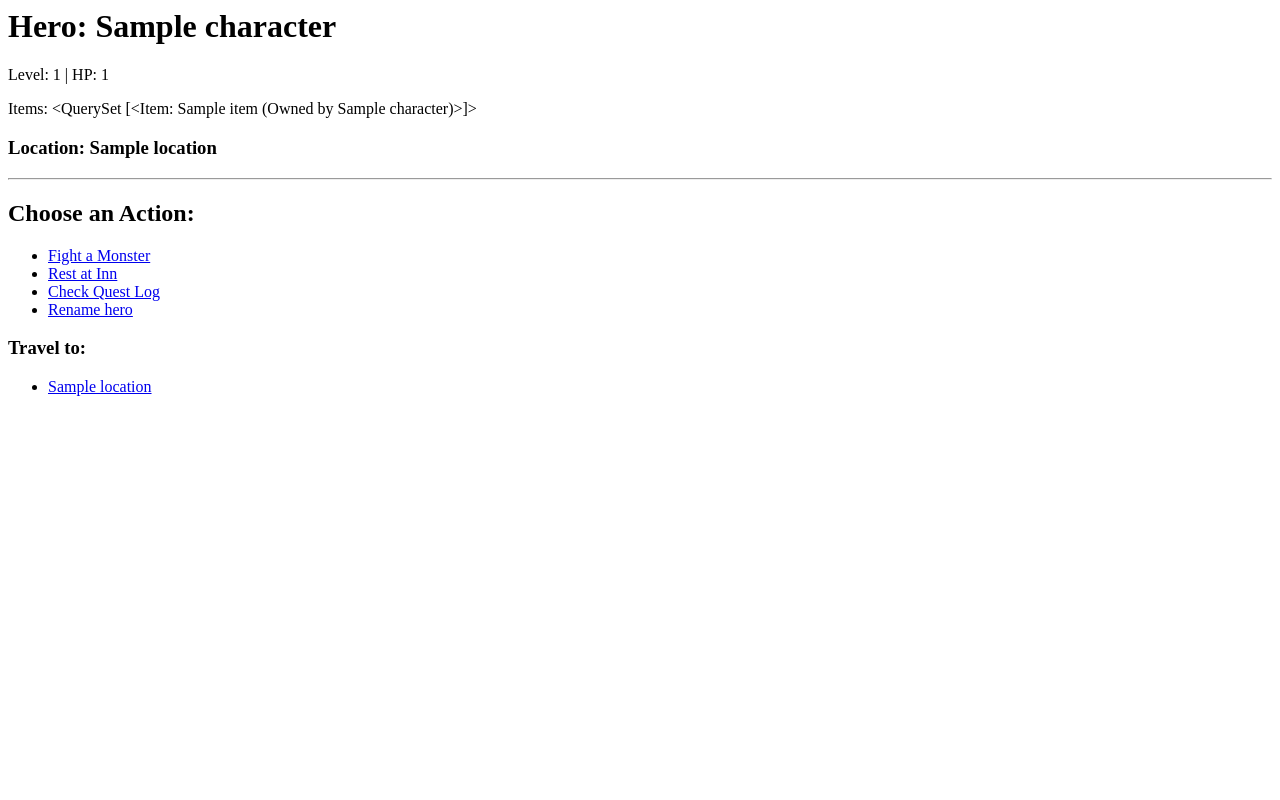
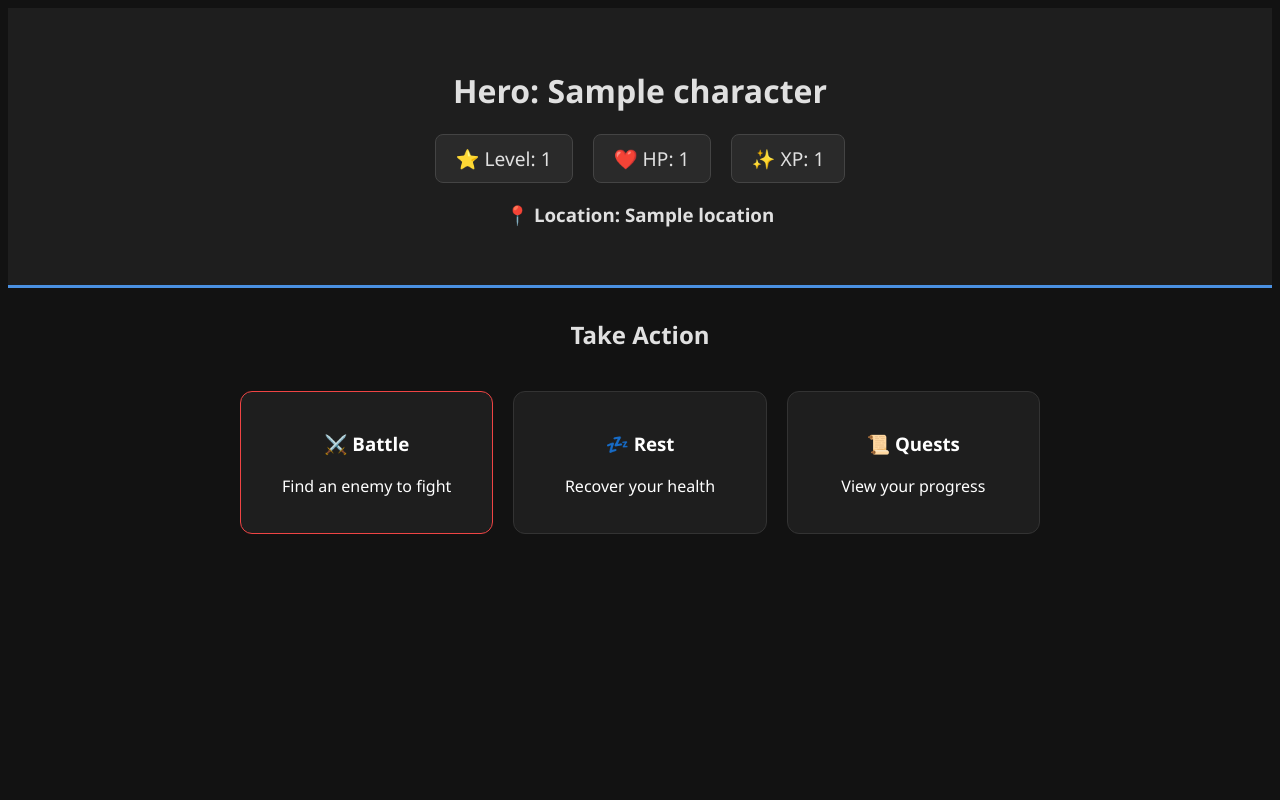
Before and after one commit to kristiyanbstoychev/Django-Practice-Game, a Django app: page /game/character/1/ in a window 1280 px wide. Run offline with Django 5.2, Linux system fonts and the light colour scheme; tables that the repository leaves empty hold one stand-in row (values such as "Sample post").

Commit message:
Added enemy handling, css styling

```diff
--- a/game/admin.py
+++ b/game/admin.py
@@ -1,8 +1,9 @@
 from django.contrib import admin
-from .models import Character, Item, Quest, Location
+from .models import Character, Item, Quest, Location, Enemy
 
 # This tells Django to show the Character section in the Admin dashboard
 admin.site.register(Character)
 admin.site.register(Item)
 admin.site.register(Quest)
 admin.site.register(Location)
+admin.site.register(Enemy)
--- a/game/models.py
+++ b/game/models.py
@@ -8,6 +8,15 @@ class Location(models.Model):
     def __str__(self):
         return self.name
 
+class Enemy(models.Model):
+    name = models.CharField(max_length=100)
+    health = models.IntegerField(default=50)
+    attack_power = models.IntegerField(default=10)
+    xp_reward = models.IntegerField(default=20)
+
+    def __str__(self):
+        return f"{self.name} (HP: {self.health})"
+
 # ===== CHARACTER MODEL =====
 class Character(models.Model):
     # This stores the character's name as text
@@ -16,8 +25,19 @@ class Character(models.Model):
     # This stores health as a whole number - starts at 100
     health = models.IntegerField(default=100)
 
+    strength = models.IntegerField(default=50)
+
+    xp = models.IntegerField(default=0)
+
     # This stores the level - starts at level 1
     level = models.IntegerField(default=1)
+
+    current_enemy = models.ForeignKey(
+        Enemy,
+        on_delete=models.SET_NULL,
+        null=True,
+        blank=True
+    )
 
     current_location = models.ForeignKey(
         Location,
--- a/game/templates/game/character_detail.html
+++ b/game/templates/game/character_detail.html
@@ -1,22 +1,83 @@
-<h1>Hero: {{ hero.name }}</h1>
-    <p>Level: {{ hero.level }} | HP: {{ hero.health }}</p>
-    <p>Items: {{hero_items}}</p>
+<style>
+    body {
+        background-color: #121212;
+        color: #e0e0e0;
+        font-family: 'Segoe UI', sans-serif;
+        text-align: center;
+    }
 
-    <h3>Location: {{ hero.current_location.name }}</h3>
+    /* 1. Profile Header */
+    .profile-header {
+        background: #1e1e1e;
+        border-bottom: 3px solid #4a90e2;
+        padding: 40px;
+        margin-bottom: 30px;
+    }
 
-    <hr>
+    /* 2. Stat Bar */
+    .stat-container {
+        display: flex;
+        justify-content: center;
+        gap: 20px;
+        font-size: 1.2rem;
+    }
 
-    <h2>Choose an Action:</h2>
-    <ul>
-        <li><a href="{% url 'basic_combat' hero.id %}">Fight a Monster</a></li>
-        <li><a href="{% url 'rest' hero.id %}">Rest at Inn</a></li>
-        <li><a href="{% url 'quest_log' hero.id %}">Check Quest Log</a></li>
-        <li><a href="{% url 'rename_hero' hero.id 'Mike' %}">Rename hero</a></li>
-    </ul>
+    .stat-box {
+        background: #2a2a2a;
+        padding: 10px 20px;
+        border-radius: 8px;
+        border: 1px solid #444;
+    }
 
-    <h3>Travel to:</h3>
-    <ul>
-        {% for loc in all_locations %}
-            <li><a href="{% url 'travel' hero.id loc.id %}">{{ loc.name }}</a></li>
-        {% endfor %}
-    </ul>
+    /* 3. Action Grid */
+    .action-grid {
+        display: grid;
+        grid-template-columns: repeat(auto-fit, minmax(200px, 1fr));
+        gap: 20px;
+        padding: 20px;
+        max-width: 800px;
+        margin: 0 auto;
+    }
+
+    .action-card {
+        background: #1e1e1e;
+        border: 1px solid #333;
+        padding: 20px;
+        border-radius: 12px;
+        text-decoration: none;
+        color: white;
+        transition: 0.3s;
+    }
+
+    .action-card:hover {
+        border-color: #4a90e2;
+        transform: translateY(-5px);
+        background: #252525;
+    }
+</style>
+
+<div class="profile-header">
+    <h1>Hero: {{ hero.name }}</h1>
+    <div class="stat-container">
+        <div class="stat-box">⭐ Level: {{ hero.level }}</div>
+        <div class="stat-box">❤️ HP: {{ hero.health }}</div>
+        <div class="stat-box">✨ XP: {{ hero.xp }}</div>
+    </div>
+    <h3>📍 Location: {{ hero.current_location.name }}</h3>
+</div>
+
+<h2>Take Action</h2>
+<div class="action-grid">
+    <a href="{% url 'select_enemy' hero.id %}" class="action-card" style="border-color: #ef4444;">
+        <h3>⚔️ Battle</h3>
+        <p>Find an enemy to fight</p>
+    </a>
+    <a href="{% url 'rest' hero.id %}" class="action-card">
+        <h3>💤 Rest</h3>
+        <p>Recover your health</p>
+    </a>
+    <a href="{% url 'quest_log' hero.id %}" class="action-card">
+        <h3>📜 Quests</h3>
+        <p>View your progress</p>
+    </a>
+</div>
--- a/game/urls.py
+++ b/game/urls.py
@@ -14,5 +14,8 @@ urlpatterns = [
     path('travel/<int:char_id>/<int:loc_id>/', views.travel, name='travel'),
     path('character/<int:char_id>/', views.character_detail, name='character_detail'),
     path('rename_hero/<int:char_id>/<str:new_name>', views.rename_hero, name='rename_hero'),
-
+    path('battle/start/<int:char_id>/<int:enemy_id>/', views.start_battle, name='start_battle'),
+    path('select_enemy/<int:char_id>/', views.select_enemy, name='select_enemy'),
+    path('attack_enemy/<int:char_id>/', views.attack_enemy, name='attack_enemy'),
+    path('arena/<int:char_id>/', views.battle_arena, name='battle_arena'),
 ]
--- a/game/views.py
+++ b/game/views.py
@@ -1,8 +1,9 @@
 from django.http import HttpResponse
 # This imports the Character model so the view can look at the data
-from .models import Character, Quest, Item, Location
+from .models import Character, Quest, Item, Location, Enemy
 # 'get_object_or_404' to help us find a specific character or show an error if they don't exist
 from django.shortcuts import get_object_or_404, render, redirect
+from django.views.decorators.http import require_POST
 
 # ===== CHARACTER LIST VIEW =====
 def character_list(request):
@@ -60,6 +61,7 @@ def level_up(request, char_id):
     hero = get_object_or_404(Character, pk=char_id)
     hero.level += 1
     hero.health += 20
+    hero.strength += 10
     hero.save()
 
     # Instead of HttpResponse, we send them to the 'character_detail' view
@@ -182,3 +184,72 @@ def rename_hero(request, char_id, new_name):
     hero.save()
 
     return redirect('character_detail', char_id=hero.id)
+
+@require_POST # This ensures the API only responds to POST requests
+def start_battle(request, char_id, enemy_id):
+    # 1. Fetch both objects
+    hero = get_object_or_404(Character, pk=char_id)
+    enemy = get_object_or_404(Enemy, pk=enemy_id)
+
+    # 2. Assign the 'tether'
+    hero.current_enemy = enemy
+    hero.save()
+
+    # 3. Redirect or return a response
+    return redirect('battle_arena', char_id=hero.id)
+
+def attack_enemy(request, char_id):
+    hero = get_object_or_404(Character, pk=char_id)
+    enemy = hero.current_enemy
+
+    if request.method == "POST" and enemy:
+        # 1. Hero deals damage
+        enemy.health -= hero.strength # Assuming you have a 'strength' field
+        enemy.save()
+
+        # 2. Check if enemy is still alive
+        if enemy.health <= 0:
+           if enemy.health <= 0:
+            # 1. Award XP
+            hero.xp += enemy.xp_reward
+            enemy.health = 100
+        # 2. Check for Level Up
+            if hero.xp >= 100:
+                hero.level += 1
+                hero.health += 20
+                hero.xp = 0 # Reset or carry over XP
+                # You could also add a message here!
+            # 3. Cleanup
+            hero.current_enemy = None
+            hero.save()
+            return redirect('character_detail', char_id=hero.id)
+
+        # 3. Enemy Retaliation (Only happens if enemy.health > 0)
+        hero.health -= enemy.attack_power
+        hero.save()
+
+    return redirect('battle_arena', char_id=hero.id)
+
+def select_enemy(request, char_id):
+    hero = get_object_or_404(Character, pk=char_id)
+    # Get all monsters currently in the database
+    available_enemies = Enemy.objects.all()
+
+    return render(request, 'game/select_enemy.html', {
+        'hero': hero,
+        'enemies': available_enemies
+    })
+
+def battle_arena(request, char_id):
+    hero = get_object_or_404(Character, pk=char_id)
+    # Get the enemy linked to this hero
+    enemy = hero.current_enemy
+
+    if not enemy:
+        # If no enemy is assigned, send them back to pick one
+        return redirect('select_enemy', char_id=hero.id)
+
+    return render(request, 'game/battle_arena.html', {
+        'hero': hero,
+        'enemy': enemy
+    })
```
Also changed, not shown: game/templates/game/battle_arena.html (added, +162 -0 lines), game/templates/game/select_enemy.html (added, +94 -0 lines), game/migrations/0005_enemy_character_strength.py (added), game/migrations/0006_character_current_enemy.py (added), game/migrations/0007_character_xp.py (added).
